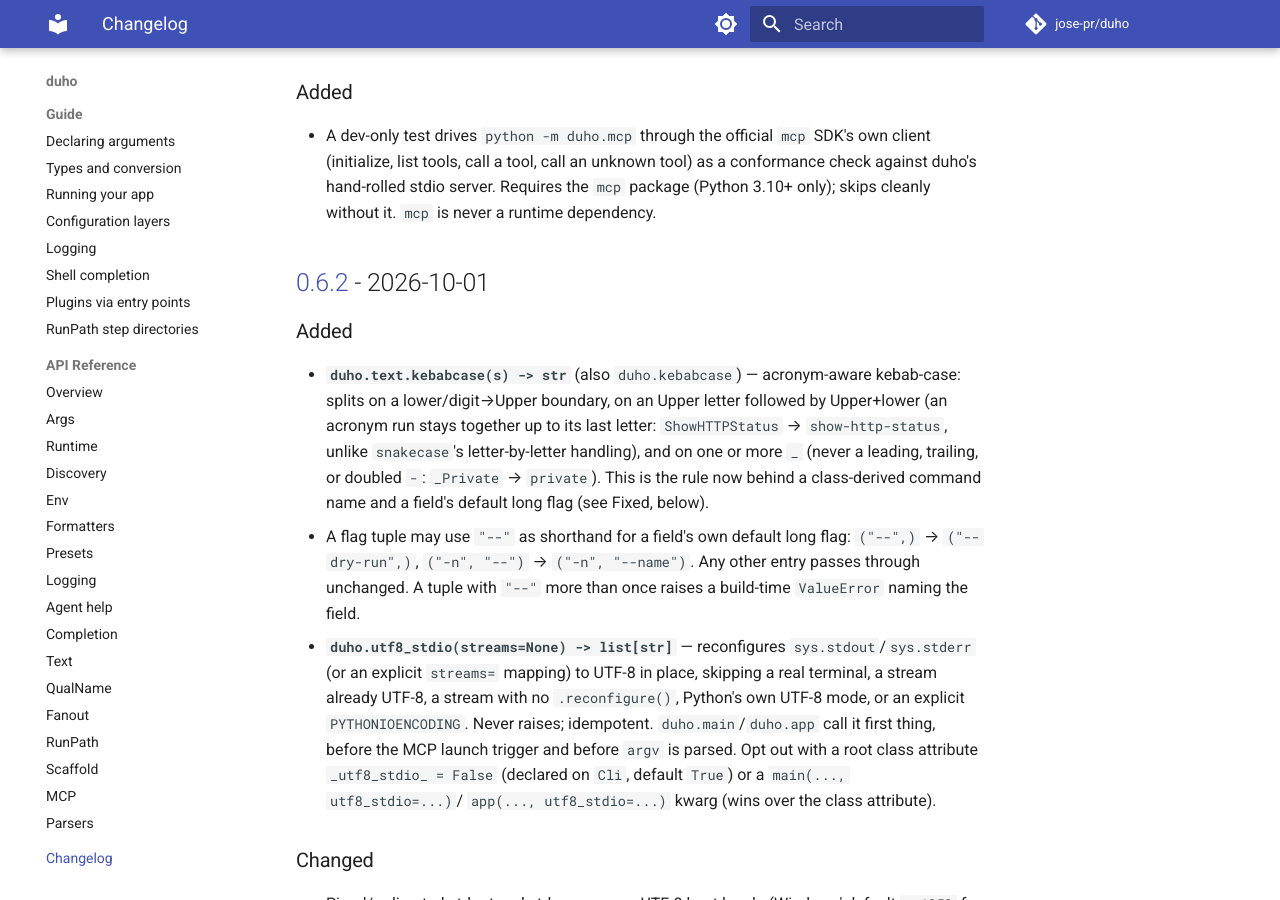
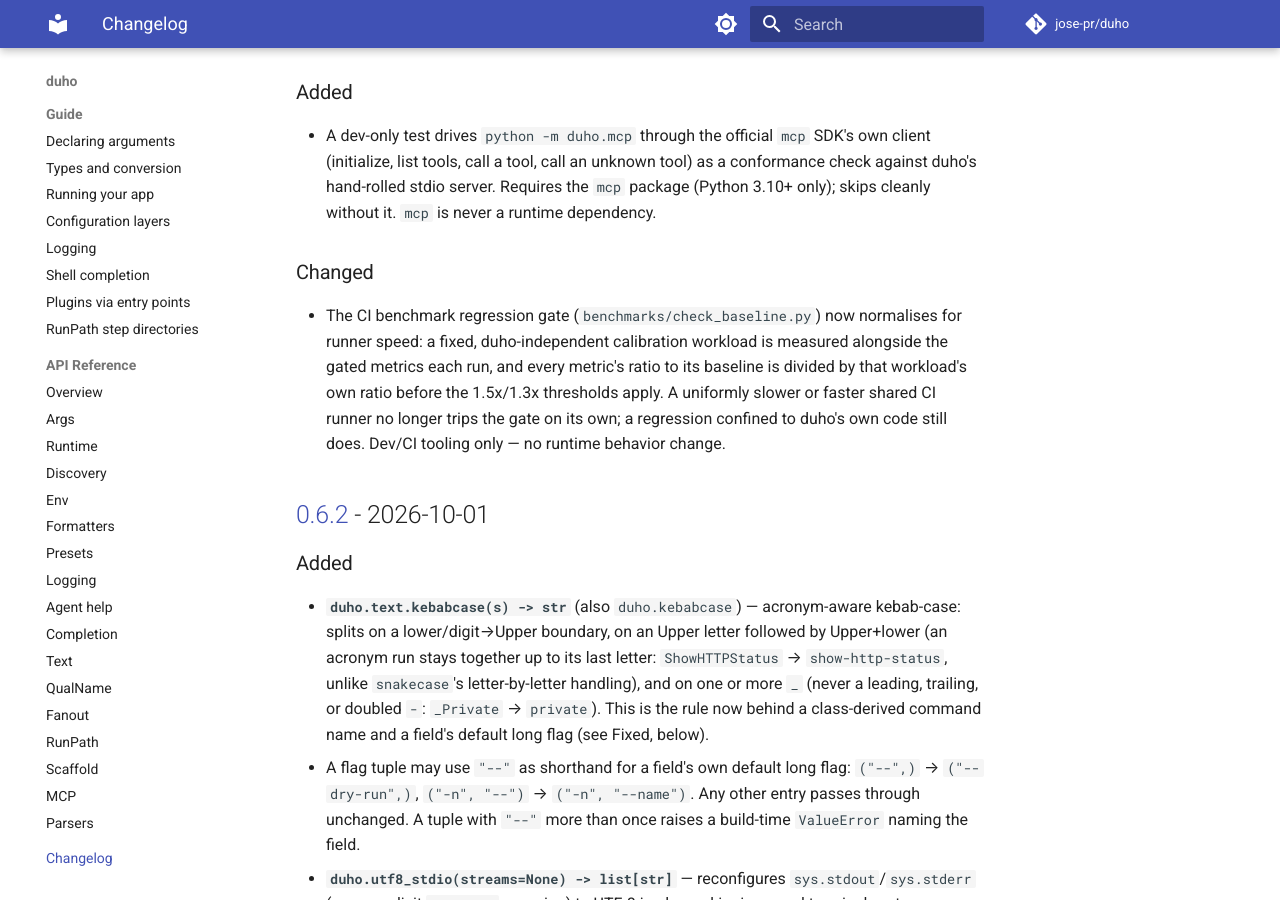
Before and after one commit to jose-pr/duho, an MkDocs documentation site: the page built from docs/changelog.md, in a window 1280 px wide and 900 px high, scrolled down 793 px. Built offline with MkDocs 1.6.1 and Material for MkDocs 9.7.7, drawn with Linux system fonts in a browser that asks for light colours; comment, search, counter and statistics services are not loaded.

Commit message:
docs: document the benchmark gate's runner-speed calibration
Explain the calibration workload and its ratio-normalisation in
benchmarks/README.md, and note the change in the 0.6.3 changelog entry.

```diff
--- a/CHANGELOG.md
+++ b/CHANGELOG.md
@@ -32,6 +32,17 @@
   tool) as a conformance check against duho's hand-rolled stdio server.
   Requires the `mcp` package (Python 3.10+ only); skips cleanly without it.
   `mcp` is never a runtime dependency.
+
+### Changed
+
+- The CI benchmark regression gate (`benchmarks/check_baseline.py`) now
+  normalises for runner speed: a fixed, duho-independent calibration
+  workload is measured alongside the gated metrics each run, and every
+  metric's ratio to its baseline is divided by that workload's own ratio
+  before the 1.5x/1.3x thresholds apply. A uniformly slower or faster shared
+  CI runner no longer trips the gate on its own; a regression confined to
+  duho's own code still does. Dev/CI tooling only — no runtime behavior
+  change.
 
 ## [0.6.2] - 2026-10-01
 
```
Also changed, not shown: benchmarks/README.md (+37 -10 lines).
